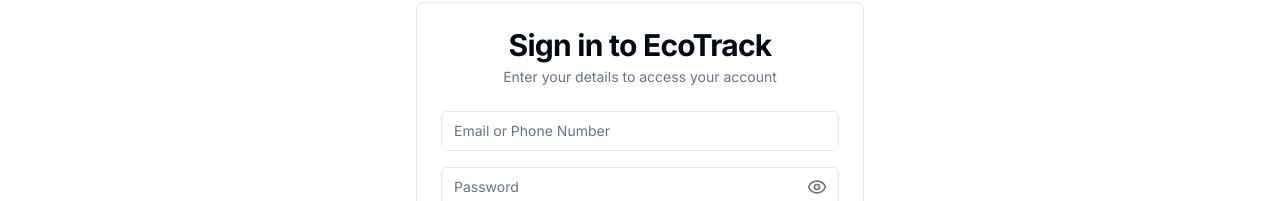
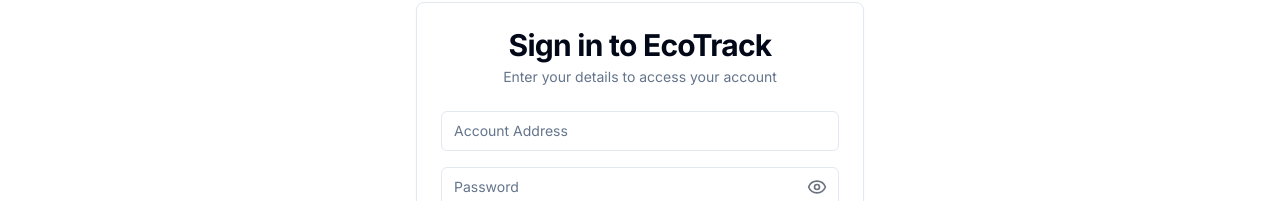
Before and after one commit to a-kas-h/EcoTrack, a Next.js app: page /login-page in a window 1280 px wide. Shown: the part 199-400 px from the top of the page. Built offline with nearby package versions, Linux system fonts and the light colour scheme.

Commit message:
Update page.tsx

```diff
--- a/app/login-page/page.tsx
+++ b/app/login-page/page.tsx
@@ -28,7 +28,7 @@
                     <CardContent>
                         <form>
                             <div className="space-y-4">
-                                <Input type="email" placeholder="Email or Phone Number" required />
+                                <Input type="account address" placeholder="Account Address" required />
                                 <div className="relative">
                                     <Input
                                         type={showPassword ? "text" : "password"}
```
